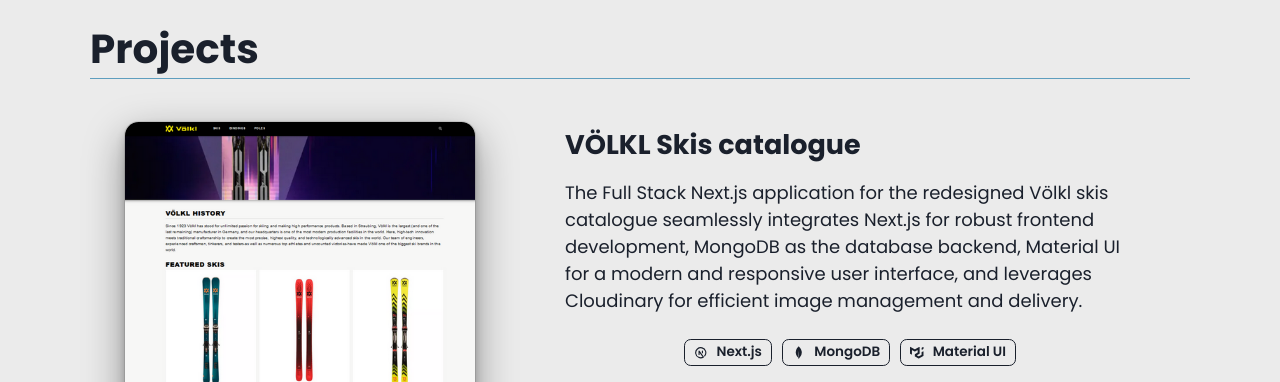
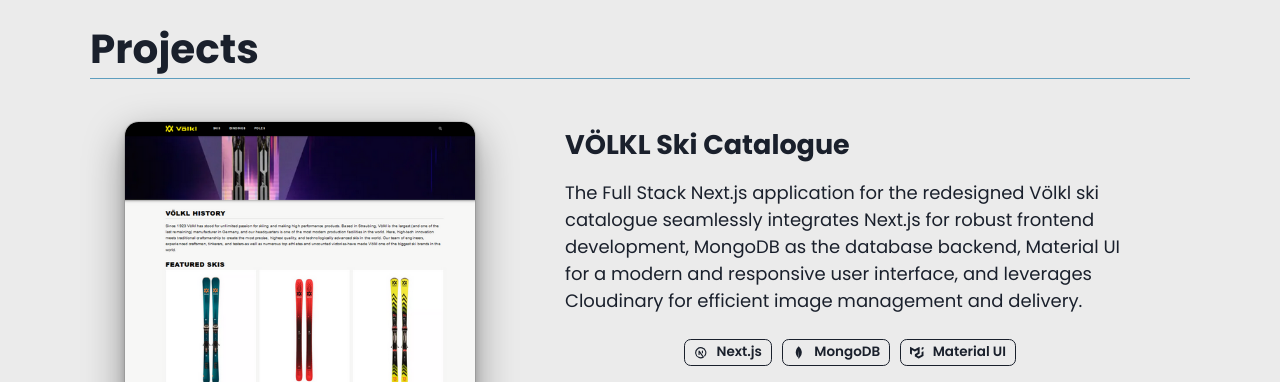
Before and after one commit to bold-italic/portfolio-sergey-varlamov, a Next.js app: page / in a window 1280 px wide. Shown: the part 820-1202 px from the top of the page. Built offline with nearby package versions, Linux system fonts and the light colour scheme.

Commit message:
Modified project title

```diff
--- a/config.js
+++ b/config.js
@@ -16,9 +16,9 @@ export const about = {
 
 export const projects = [
   {
-    title: "VÖLKL Skis catalogue",
+    title: "VÖLKL Ski Catalogue",
     description:
-      "The Full Stack Next.js application for the redesigned Völkl skis catalogue seamlessly integrates Next.js for robust frontend development, MongoDB as the database backend, Material UI for a modern and responsive user interface, and leverages Cloudinary for efficient image management and delivery.",
+      "The Full Stack Next.js application for the redesigned Völkl ski catalogue seamlessly integrates Next.js for robust frontend development, MongoDB as the database backend, Material UI for a modern and responsive user interface, and leverages Cloudinary for efficient image management and delivery.",
     image: "/project-1.png",
     technologies: [
       {
```
